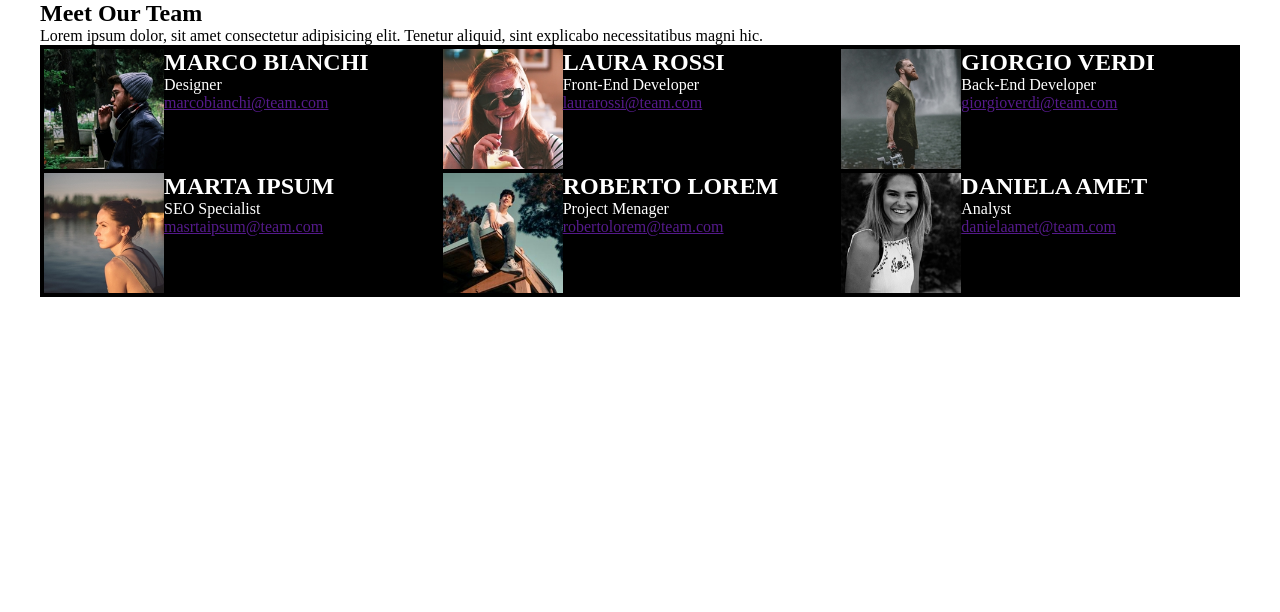
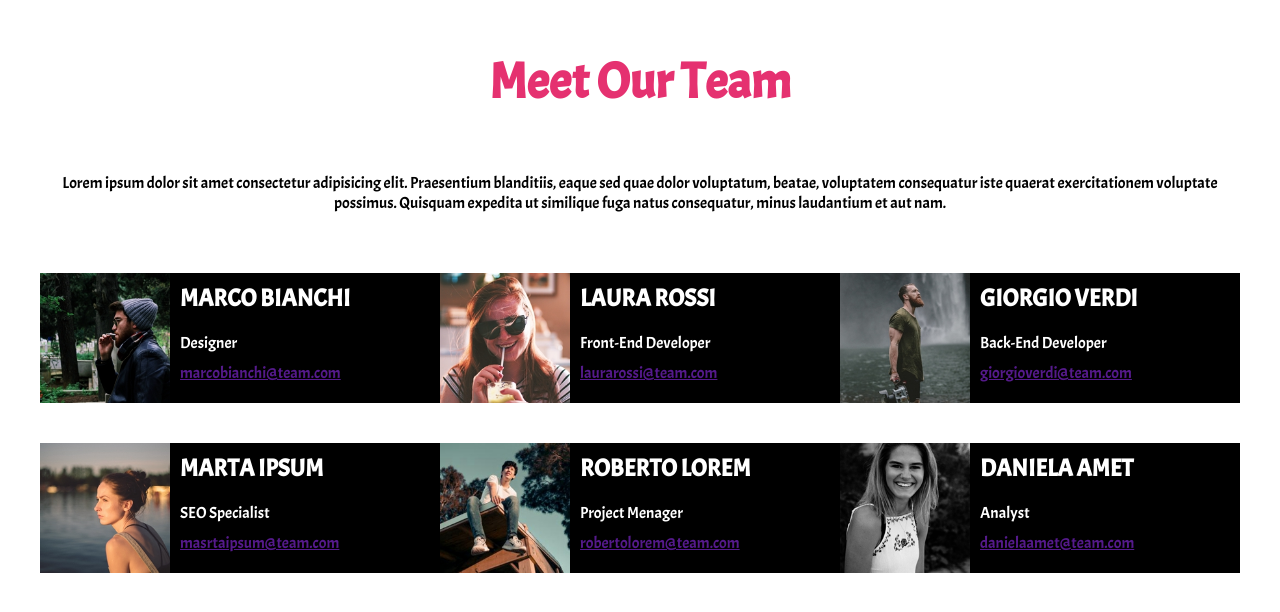
Before and after one commit to MaxPredathor/html-css-float-cards, a plain HTML site: page index.html in a window 1280 px wide. Drawn offline with Linux system fonts and the light colour scheme.

Commit message:
nth:child

```diff
--- a/css/style.css
+++ b/css/style.css
@@ -3,12 +3,27 @@
     padding: 0;
     box-sizing: border-box;
 }
+@font-face {
+    font-family: Acme;
+    src: url(/Font/Acme-Regular.ttf);
+}
 .wrapper{
     max-width: 1200px;
     margin: 0 auto;
+    font-family: Acme;
+}
+.head > h1{
+    text-align: center;
+    font-size: 50px;
+    color: rgb(229, 49, 112);
+    margin: 50px 0;
+}
+.head > p{
+    text-align: center;
 }
 .container{
     width: 100%;
+    margin: 50px 0;
 }
 .debug{
     border: 2px solid black;
@@ -22,10 +37,14 @@
     float: left;
     width: calc(100% / 3);
     height: 100%;
+    margin-bottom: 40px;
+}
+article:nth-child(1n +2){
+    color: red;
 }
 .profile-pic{
-    height: 120px;
-    width: 120px;
+    height: 130px;
+    width: 130px;
     display: inline-block;
     float: left;
 }
@@ -38,7 +57,10 @@
     display: inline-block;
     background-color: black;
     color: white;
-    width: calc(100% - 120px);
-    height: 120px;
+    width: calc(100% - 130px);
+    height: 130px;
     float: left;
 }
+.description > h2,p,a{
+    padding: 10px;
+}
--- a/index.html
+++ b/index.html
@@ -9,14 +9,14 @@
 <body>
     <div class="wrapper">
         <header>
-            <section>
+            <section  class="head">
                 <h1>Meet Our Team</h1>
-                <p>Lorem ipsum dolor, sit amet consectetur adipisicing elit. Tenetur aliquid, sint explicabo necessitatibus magni hic.</p>
+                <p>Lorem ipsum dolor sit amet consectetur adipisicing elit. Praesentium blanditiis, eaque sed quae dolor voluptatum, beatae, voluptatem consequatur iste quaerat exercitationem voluptate possimus. Quisquam expedita ut similique fuga natus consequatur, minus laudantium et aut nam.</p>
             </section>
         </header>
         <main>
-            <div class="container debug clearfix">
-                <article class="cards debug">
+            <div class="container clearfix">
+                <article class="cards">
                     <div class="profile-pic">
                         <img src="img/male1.png" alt="Marco">
                     </div>
@@ -26,7 +26,7 @@
                         <a href="">marcobianchi@team.com</a>
                     </div>
                 </article>
-                <article class="cards debug">
+                <article class="cards">
                     <div class="profile-pic">
                         <img src="img/female1.png" alt="Laura">
                     </div>
@@ -36,7 +36,7 @@
                         <a href="">laurarossi@team.com</a>
                     </div>
                 </article>
-                <article class="cards debug">
+                <article class="cards">
                     <div class="profile-pic">
                         <img src="img/male2.png" alt="Giorgio">
                     </div>
@@ -46,7 +46,7 @@
                         <a href="">giorgioverdi@team.com</a>
                     </div>
                 </article>
-                <article class="cards debug">
+                <article class="cards">
                     <div class="profile-pic">
                         <img src="img/female2.png" alt="Marta">
                     </div>
@@ -56,7 +56,7 @@
                         <a href="">masrtaipsum@team.com</a>
                     </div>
                 </article>
-                <article class="cards debug">
+                <article class="cards">
                     <div class="profile-pic">
                         <img src="img/male3.png" alt="Roberto">
                     </div>
@@ -66,7 +66,7 @@
                         <a href="">robertolorem@team.com</a>
                     </div>
                 </article>
-                <article class="cards debug">
+                <article class="cards">
                     <div class="profile-pic">
                         <img src="img/female3.png" alt="Daniela">
                     </div>
```
Also changed, not shown: Font/Acme-Regular.ttf (added).
